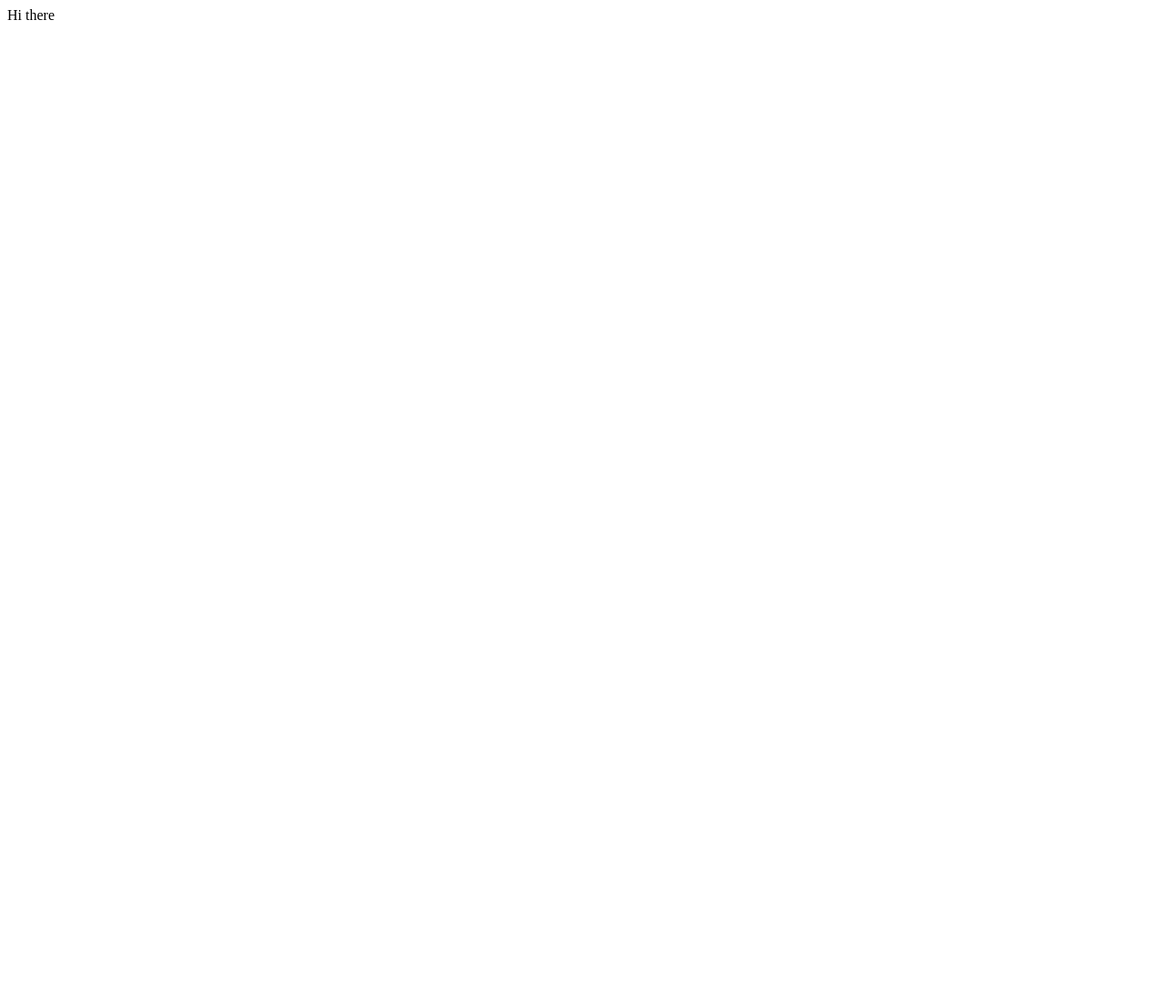
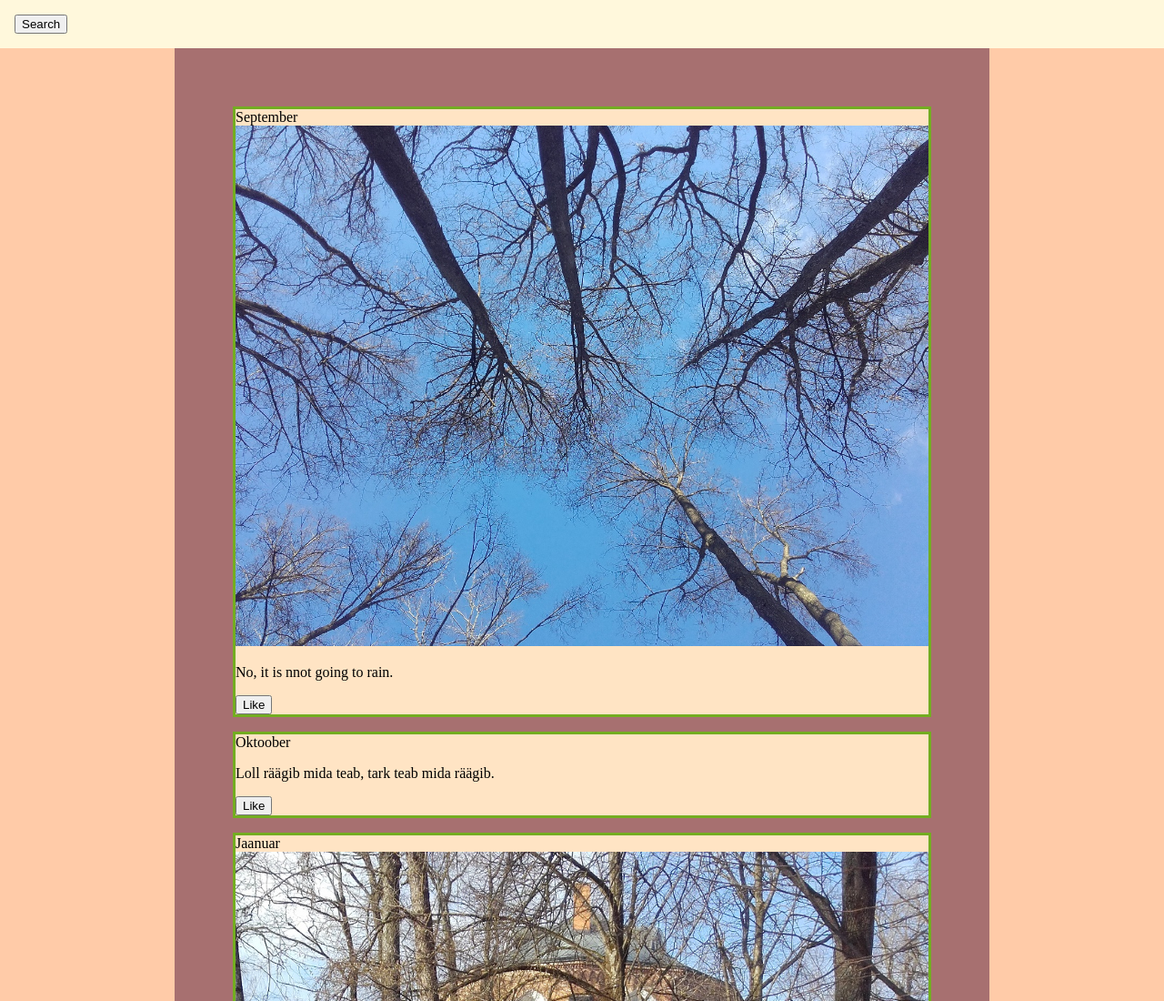
Before and after one commit to semjon00/wad20-homework1, a plain HTML site: page index.html in a window 1280 px wide. Shown: the top 1100 px of the page at 91% size. Before the commit the page ends 800 px from the top, so only its background shows below. Drawn offline with Linux system fonts and the light colour scheme; a web font is replaced by a local one.

Commit message:
Started to make index.html.
This is still not done of course.

```diff
--- a/index.html
+++ b/index.html
@@ -3,10 +3,66 @@
 <head>
     <meta charset="UTF-8">
     <title>P&#8709stIt</title>
-    <link rel="stylesheet" href="res/css/style.css" type="text/css">
-    <link rel="stylesheet" href="/res/fonts/BalooTammudu2/stylesheet.css" type="text/css">
+    <!--
+        <link rel="stylesheet" href="/res/fonts/BalooTammudu2/stylesheet.css" type="text/css">
+    -->
+    <link rel="stylesheet" href="res/css/index-style.css" type="text/css">
 </head>
 <body>
-Hi there
+
+<header>
+    <button>Search</button>
+</header>
+
+<!-- The main element is the post list-->
+<main>
+
+    <section>
+        <div class="post-header">
+            September
+        </div>
+        <div class="post-content">
+            <img src="res/example-pics/Trees.jpg" alt="Trees and clear sky.">
+            <p>No, it is nnot going to rain.</p>
+        </div>
+        <button class="like-button">Like</button>
+    </section>
+
+    <section>
+        <div class="post-header">
+            Oktoober
+        </div>
+        <div class="post-content">
+            <p>
+                Loll räägib mida teab, tark teab mida räägib.
+            </p>
+        </div>
+        <button class="like-button">Like</button>
+    </section>
+
+    <section>
+        <div class="post-header">
+            Jaanuar
+        </div>
+        <div class="post-content">
+            <img src="res/example-pics/Museum.jpg" alt="Museum.">
+            <p>Enam ei saja.</p>
+        </div>
+        <button class="like-button">Like</button>
+    </section>
+
+    <section>
+        <div class="post-header">
+            Jaanuar
+        </div>
+        <div class="post-content">
+            <img src="res/example-pics/Small leaf.jpg" alt="Small leaf.">
+            <p>Low resulution pictures should not be displayed this large.</p>
+        </div>
+        <button class="like-button">Like</button>
+    </section>
+
+</main>
+
 </body>
 </html>
--- /dev/null
+++ b/res/css/index-style.css
@@ -0,0 +1,28 @@
+body {
+    background-color: rgb(255, 203, 168);
+    margin: 0; /* This helps to place header against the top.*/
+}
+
+header {
+    background-color: cornsilk;
+    padding: 1rem;
+}
+
+main {
+    background-color: rgb(167, 112, 112);
+    max-width: 50rem;
+    margin: auto;
+    padding: 3rem;
+}
+
+/* Correspons to a post */
+main>section {
+    background-color: bisque;
+    margin: 1rem;
+    border: 3px solid #73AD21;
+}
+
+/* This selector could allow for nesting of elements in .post-content */
+.post-content img {
+    width: 100%;
+}
```
Also changed, not shown: res/example-pics/Museum.jpg (added), res/example-pics/Small leaf.jpg (added), res/example-pics/Trees.jpg (added).
